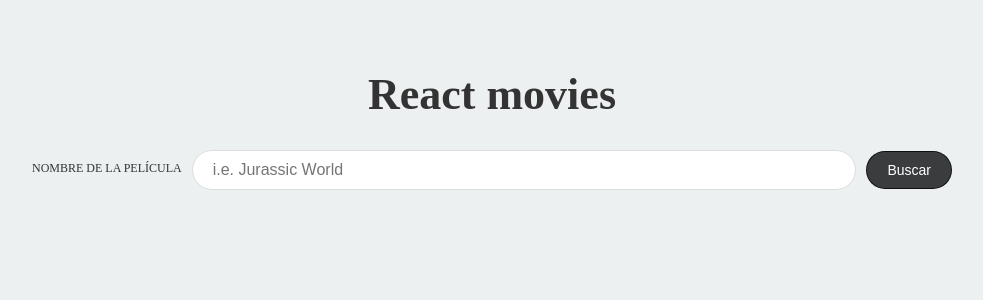
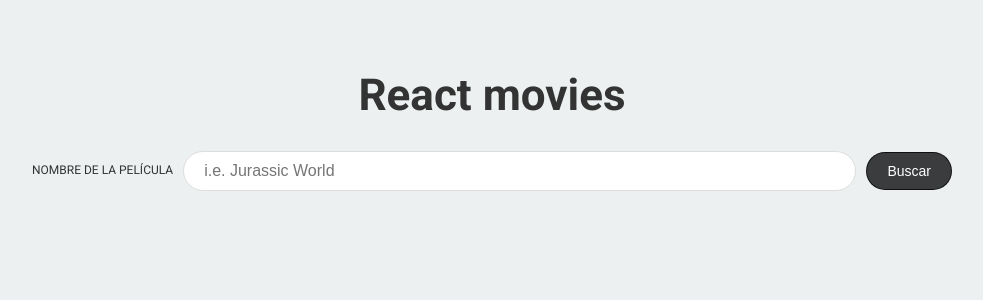
Before and after one commit to Chrissus14/react-movies, a React (Create React App) app: page / in a window 1280 px wide. Shown: the top 300 px of the page, without its empty margins (148-1131 px from the left). Built offline with nearby package versions, Linux system fonts and the light colour scheme.

Commit message:
clear input and font family

```diff
--- a/src/SearchMovies.js
+++ b/src/SearchMovies.js
@@ -17,6 +17,7 @@ export default function SearchMovies() {
     } catch (err) {
       console.error(err)
     }
+    setQuery('')
   }
 
   return (
--- a/src/index.css
+++ b/src/index.css
@@ -1,3 +1,4 @@
+@import url('https://fonts.googleapis.com/css2?family=Roboto:wght@300;400;700&display=swap');
 html {
   font-size: 10px;
 }
@@ -9,6 +10,7 @@ body {
   padding: 0;
   background-color: #ecf0f1;
   color: #333;
+  font-family: 'Roboto', sans-serif;
 }
 p {
   font-size: 1.6rem;
```
